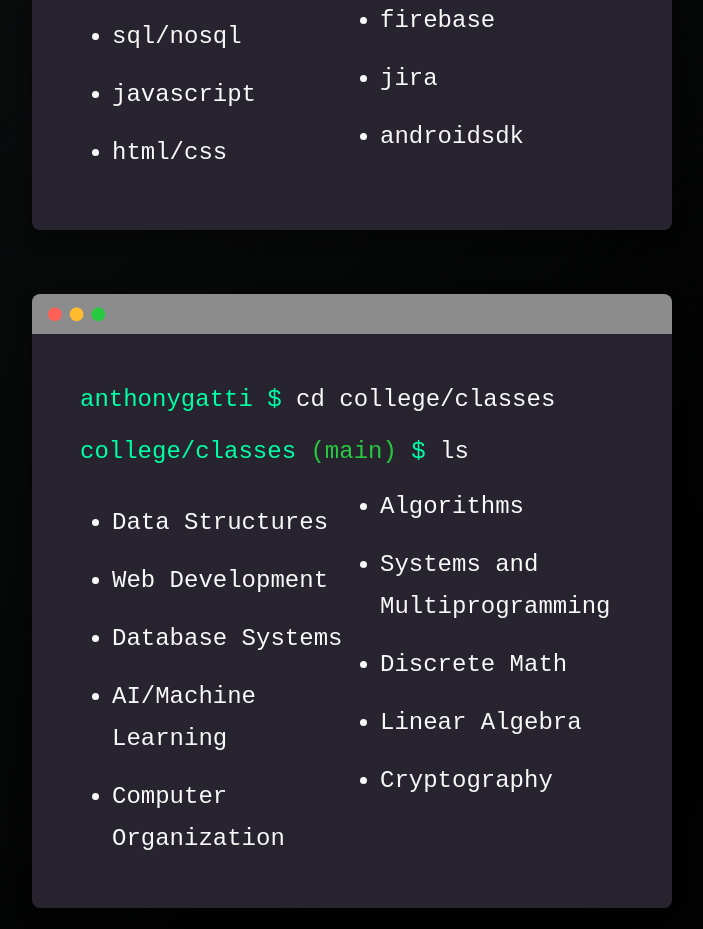
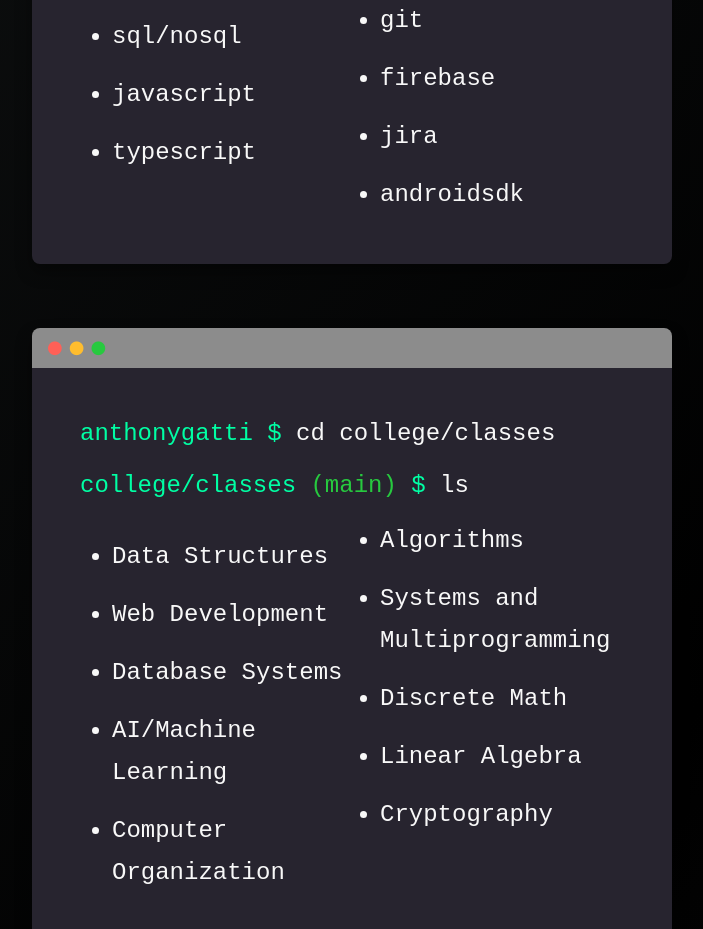
Before and after one commit to agatti4/Portfolio, a React (Create React App) app: page /#/about in a window 1280 px wide. Shown: the part 1720-2649 px from the top of the page, without its empty margins (288-991 px from the left). Built offline with nearby package versions, Linux system fonts and the light colour scheme.

Commit message:
Update Resume

```diff
--- a/src/info/Info.js
+++ b/src/info/Info.js
@@ -64,7 +64,7 @@ export const info = {
     bio: "Hey! I'm Anthony. I'm a senior at Wheaton College MA majoring in Compsci and Math-Economics planning to become a software engineer. I'm always out running and listening to the newest music. Check out my projects!",
     skills:
         {
-            proficientWith: ['python', 'c/c++', 'R', 'java', 'sql/nosql', 'javascript', 'html/css', 'jquery', 'php', 'react', 'git', 'firebase', 'jira', 'androidsdk']
+            proficientWith: ['python', 'c/c++', 'R', 'java', 'sql/nosql', 'javascript', 'typescript', 'html/css', 'jquery', 'php', 'react', 'git', 'firebase', 'jira', 'androidsdk']
         }
     ,
     classes:
```
Also changed, not shown: 2 other files (tests, documents, lock files or other folders).
